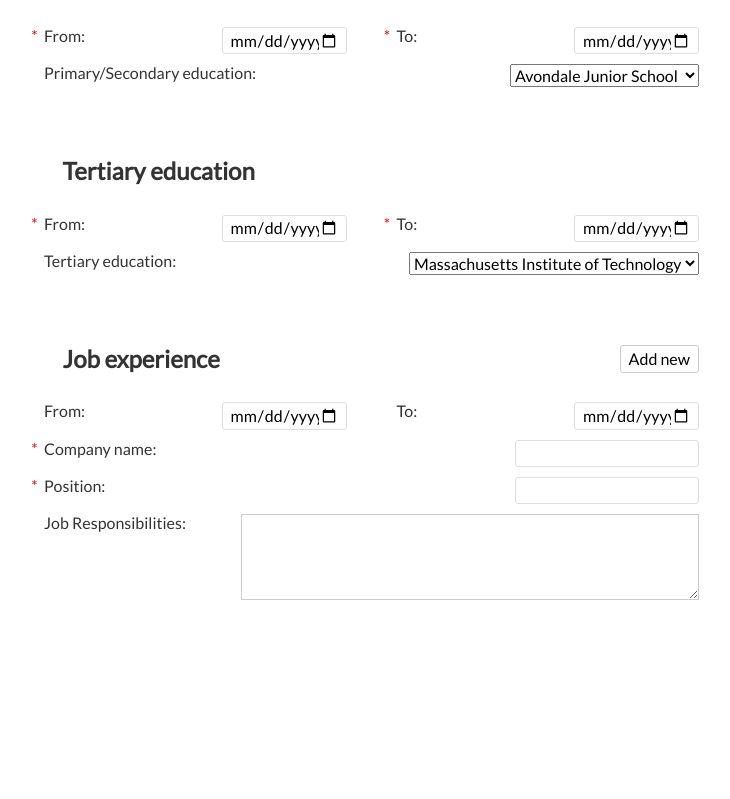
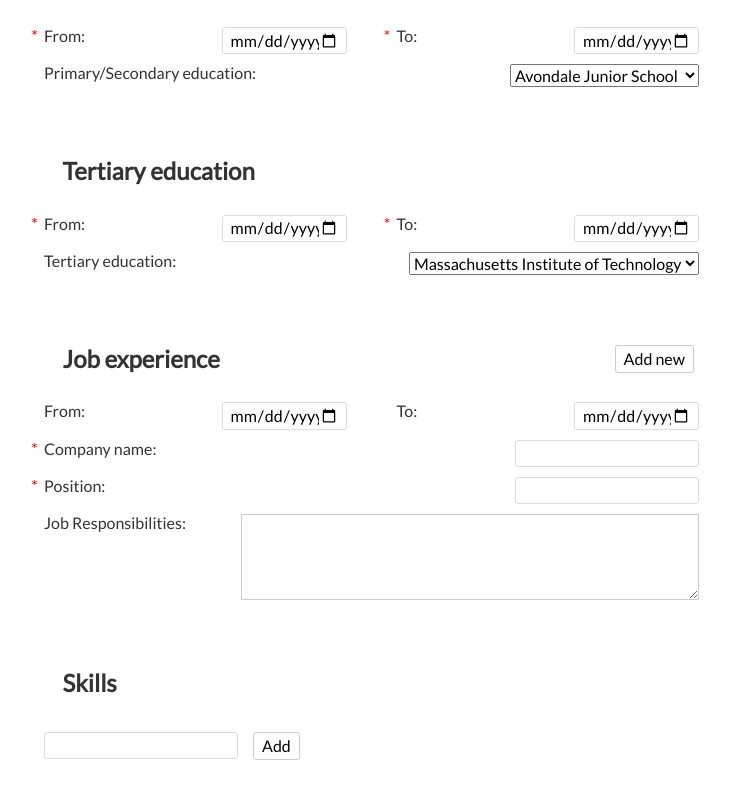
Before and after one commit to thewhitehaven04/Project_CV_app, a React (Create React App) app: page / in a window 1280 px wide. Shown: the part 411-1210 px from the top of the page, without its empty margins (278-1008 px from the left). Before the commit the page ends 1046 px from the top, so only its background shows below. Built offline with nearby package versions, Linux system fonts and the light colour scheme.

Commit message:
added tag builder

```diff
--- a/src/App.css
+++ b/src/App.css
@@ -21,4 +21,11 @@
 
 button {
   appearance: none;
+
+  padding: 4px 8px;
+  background-color: white;
+  border: 1px solid #CCC;
+  border-radius: 3px;
+
+  margin: 5px;
 }
--- a/src/App.jsx
+++ b/src/App.jsx
@@ -8,6 +8,7 @@ import {
   TERTIARY_EDUCATION_INSTITUTIONS,
 } from './data/institutions';
 import JobExperienceFormBlock from './components/JobExperience';
+import SkillsBlock from './components/SkillsBlock';
 
 function App() {
   const [isEditing, setIsEditing] = useState(true);
@@ -25,17 +26,18 @@ function App() {
   return (
     <div className="App">
       <form onSubmit={handleSubmit} method="POST" encType="text/plain">
-        <CVHeader isEditing={isEditing} handleEdit={handleEdit}></CVHeader>
-        <GeneralFormBlock disabled={!isEditing}></GeneralFormBlock>
+        <CVHeader isEditing={isEditing} handleEdit={handleEdit} />
+        <GeneralFormBlock disabled={!isEditing} />
         <EducationFormBlock
           educationType="Primary/Secondary education"
           institutions={SCHOOL_INSTITUTIONS}
-        ></EducationFormBlock>
+        />
         <EducationFormBlock
           educationType="Tertiary education"
           institutions={TERTIARY_EDUCATION_INSTITUTIONS}
-        ></EducationFormBlock>
-        <JobExperienceFormBlock></JobExperienceFormBlock>
+        />
+        <JobExperienceFormBlock />
+        <SkillsBlock />
       </form>
     </div>
   );
--- a/src/components/EducationForm/index.jsx
+++ b/src/components/EducationForm/index.jsx
@@ -1,9 +1,8 @@
-import React, { Component } from 'react';
+import React from 'react';
 import FormBlock from '../FormBlock';
 import NamedInput from '../NamedInput';
 import style from './../../styles/educationForm.css';
 import NamedSelect from '../NamedSelect';
-import { toCamelCase } from '../../utils/strings';
 
 /**
  * @typedef {Object} EducationFormProps
--- a/src/components/FormBlock/index.jsx
+++ b/src/components/FormBlock/index.jsx
@@ -1,4 +1,3 @@
-import { Component } from 'react';
 import React from 'react';
 import style from './../../styles/formBlock.css';
 
@@ -29,7 +28,6 @@ export default function FormBlock(props) {
                 <button
                   type="button"
                   onClick={b.handleClick}
-                  className="form-block__button_header"
                   key={b.displayName}
                 >
                   {b.displayName}
--- a/src/components/GeneralForm/index.jsx
+++ b/src/components/GeneralForm/index.jsx
@@ -1,4 +1,4 @@
-import React, { Component } from 'react';
+import React  from 'react';
 import NamedInput from '../NamedInput';
 import FormBlock from '../FormBlock';
 
--- a/src/components/Header/index.jsx
+++ b/src/components/Header/index.jsx
@@ -1,5 +1,4 @@
 import React from 'react';
-import { Component } from 'react';
 import style from './../../styles/header.css';
 
 /**
@@ -16,15 +15,9 @@ export default function CVHeader(props) {
     <header className="app-header">
       <h1>CV Application</h1>
       <div className="header-controls__inline">
-        <button type="submit" className="header-controls__button">
-          Submit
-        </button>
+        <button type="submit">Submit</button>
         {!props.isEditing && (
-          <button
-            type="button"
-            onClick={props.handleEdit}
-            className="header-controls__button"
-          >
+          <button type="button" onClick={props.handleEdit}>
             Edit
           </button>
         )}
--- a/src/components/JobExperience/index.jsx
+++ b/src/components/JobExperience/index.jsx
@@ -1,8 +1,7 @@
-import { Component, useState } from 'react';
+import React, { useState } from 'react';
 import NamedInput from '../NamedInput';
-import React from 'react';
 import FormBlock from '../FormBlock';
-import style from './../../styles/jobExperience.css';
+import style from '../../styles/jobExperience.css';
 
 /**
  * @typedef {Object} JobExperienceProps
@@ -22,18 +21,18 @@ function JobExperience(props) {
           name="From"
           type="date"
           disabled={props.disabled}
-        ></NamedInput>
+        />
         <NamedInput
           name="To"
           type="date"
           disabled={props.disabled}
-        ></NamedInput>
+        />
       </div>
-      <NamedInput name="Company name" type="text" required={true}></NamedInput>
-      <NamedInput name="Position" type="text" required={true}></NamedInput>
+      <NamedInput name="Company name" type="text" required />
+      <NamedInput name="Position" type="text" required />
       <div className="textarea__flex">
         <label htmlFor="responsibility">Job Responsibilities:</label>
-        <textarea name="responsibility" maxLength={1000} rows={4}></textarea>
+        <textarea name="responsibility" maxLength={1000} rows={4} />
       </div>
     </article>
   );
@@ -47,12 +46,12 @@ export default function JobExperienceForm(props) {
   return (
     <FormBlock
       name="Job experience"
-      buttons={[{ displayName: 'Add new', handleClick: handleClick }]}
+      buttons={[{ displayName: 'Add new', handleClick }]}
     >
       {Array(jobCount)
         .fill(null)
         .map((_, i) => (
-          <JobExperience key={i} disabled={props.disabled}></JobExperience>
+          <JobExperience key={i} disabled={props.disabled} />
         ))}
     </FormBlock>
   );
--- a/src/components/NamedInput/index.jsx
+++ b/src/components/NamedInput/index.jsx
@@ -1,6 +1,5 @@
-import React, { useContext, useState } from 'react';
-import { Component } from 'react';
-import style from './../../styles/namedInput.css';
+import React, { useState } from 'react';
+import style from '../../styles/namedInput.css';
 import { toCamelCase } from '../../utils/strings';
 
 /**
@@ -17,7 +16,9 @@ import { toCamelCase } from '../../utils/strings';
  */
 export default function NamedInput(props) {
   const [value, setValue] = useState('');
-  const { required, name, type, disabled, inputProps } = props;
+  const {
+    required, name, type, disabled, inputProps,
+  } = props;
 
   const handleChange = (e) => setValue(e.target.value);
 
@@ -25,10 +26,11 @@ export default function NamedInput(props) {
     <div className="named-input__flex">
       <label
         className={
-          'named-input__flex' + (required ? ' named-input__required' : '')
+          `named-input__flex${required ? ' named-input__required' : ''}`
         }
       >
-        {name}:
+        {name}
+        :
       </label>
       {disabled ? (
         <span>{value !== '' ? value : 'N/A'}</span>
@@ -42,7 +44,7 @@ export default function NamedInput(props) {
           value={value}
           className="named-input"
           required={required}
-        ></input>
+        />
       )}
     </div>
   );
--- /dev/null
+++ b/src/components/SkillsBlock/index.jsx
@@ -0,0 +1,11 @@
+import React from "react";
+import FormBlock from "../FormBlock";
+import TagBuilder from "../TagBuilder";
+
+export default function SkillsBlock() {
+  return (
+    <FormBlock name="Skills">
+      <TagBuilder/>
+    </FormBlock>
+  )
+}
--- /dev/null
+++ b/src/components/TagBuilder/index.jsx
@@ -0,0 +1,41 @@
+import React, { useRef } from 'react';
+import { useState } from 'react';
+import style from './../../styles/tagBuilder.css';
+
+
+export default function TagBuilder() {
+  const [tags, setTags] = useState([]);
+  const [error, setError] = useState(false);
+
+  const inputRef = useRef(null);
+
+  const handleClick = (event) => {
+    const newTag = inputRef.current?.value;
+    if (tags.includes(newTag)) {
+      setError(true);
+    } else {
+      setError(false);
+      setTags(tags.concat(newTag));
+    }
+    inputRef.current.value = '';
+  };
+
+  return (
+    <>
+      <div className="tag-builder__flex">
+        <input type="text" ref={inputRef} className="skills-input" />
+        <button type="button" onClick={handleClick}>
+          Add
+        </button>
+      </div>
+      <div className="tag-builder__flex">
+        {tags.map((tag) => (
+          <span className="tag" key={tag}>
+            {tag}
+          </span>
+        ))}
+      </div>
+      {error && <span>Such a tag already exists!</span>}
+    </>
+  );
+}
--- a/src/styles/header.css
+++ b/src/styles/header.css
@@ -8,12 +8,3 @@
 .header-controls__inline {
   display: inline-block;
 }
-
-.header-controls__button {
-  padding: 4px 8px;
-  background-color: white;
-  border: 1px solid #CCC;
-  border-radius: 3px;
-
-  margin: 5px;
-}
--- /dev/null
+++ b/src/styles/tagBuilder.css
@@ -0,0 +1,24 @@
+.tag-builder__flex {
+  display: flex;
+  flex-flow: row wrap;
+
+  justify-content: flex-start;
+  align-items: baseline;
+  column-gap: 10px;
+}
+
+.tag {
+  border-radius: 6px;
+  padding: 5px;
+  text-align: center;
+
+  color: black;
+  background-color: #DDD;
+}
+
+.skills-input {
+  border: 1px solid #DDD;
+  border-radius: 3px;
+  height: 1.7em;
+  padding: 7px;
+}
```
Also changed, not shown: 1 other file (tests, documents, lock files or other folders).
